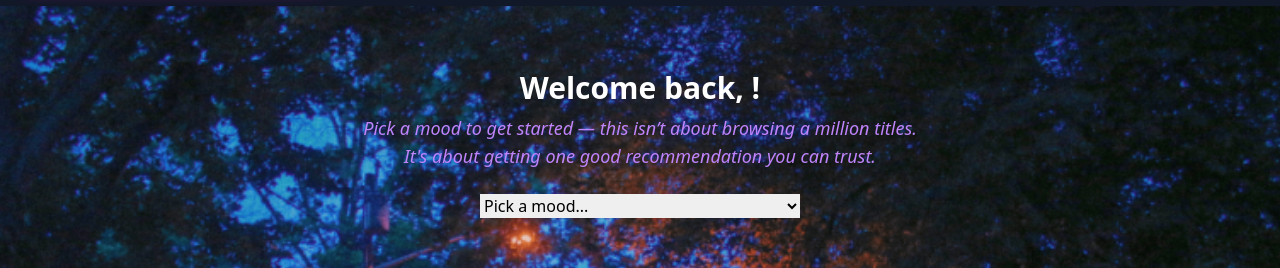
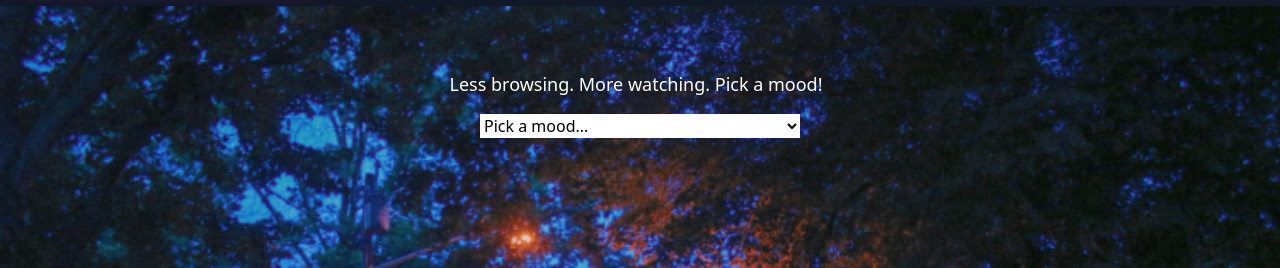
Before and after one commit to willfox0409/movie-mood-fe, a React (Vite) app: page /recommendations in a window 1280 px wide. Shown: the part 176-444 px from the top of the page. Built offline with nearby package versions, Linux system fonts and the light colour scheme; a web font is replaced by a local one.

Commit message:
feat: update Recommendation engine to correctly pass runtime props, separate runtime_filter and runtime_minutes. Add fade out styling to welcome back message

```diff
--- a/src/pages/Recommendations.jsx
+++ b/src/pages/Recommendations.jsx
@@ -1,6 +1,7 @@
 import React, { useState, useRef, useEffect } from 'react';
 import { moods, genres, decades, runtimes } from '../assets/dropdownOptions';
 import MovieCard from '../components/MovieCard';
+import { Typewriter } from 'react-simple-typewriter';
 
 function RecommendationsPage() {
   const username = localStorage.getItem('username');
@@ -11,10 +12,12 @@ function RecommendationsPage() {
   const [showDecade, setShowDecade] = useState(false);
   const [selectedDecade, setSelectedDecade] = useState('');
   const decadeRef = useRef(null);
-  const [selectedRuntime, setSelectedRuntime] = useState('');
+  const [selectedRuntimeFilter, setSelectedRuntimeFilter] = useState('');
   const [showRuntime, setShowRuntime] = useState(false);
   const runtimeRef = useRef(null);
   const [recommendation, setRecommendation] = useState(null);
+  const [showWelcome, setShowWelcome] = useState(true);
+  const [fadeOut, setFadeOut] = useState(false);
 
   // Scroll smoothly to genre dropdown when revealed
   useEffect(() => {
@@ -35,6 +38,21 @@ function RecommendationsPage() {
     }
   }, [showRuntime]);
 
+  useEffect(() => {
+  const fadeTimer = setTimeout(() => {
+    setFadeOut(true); // Start fading
+  }, 3000); // wait 3s before fading
+
+  const removeTimer = setTimeout(() => {
+    setShowWelcome(false); // Fully remove after fade
+  }, 4000); // wait 1s after fade to remove
+
+  return () => {
+    clearTimeout(fadeTimer);
+    clearTimeout(removeTimer);
+  };
+}, []);
+
   const handleGetRecommendation = async () => {
     const token = localStorage.getItem('token');
     try {
@@ -49,7 +67,7 @@ function RecommendationsPage() {
           mood: selectedMood,
           genre: selectedGenre,
           decade: selectedDecade,
-          runtime: selectedRuntime
+          runtime_filter: selectedRuntimeFilter
         })
       });
 
@@ -64,20 +82,70 @@ function RecommendationsPage() {
     }
   };
 
+  console.log("🎬 Current recommendation:", recommendation);
+  const handleSaveMovie = async () => {
+  const token = localStorage.getItem('token');
+
+    try {
+      console.log("Sending to backend:", {
+        movie_id: recommendation.movie_id
+      });
+      const response = await fetch('http://localhost:3000/api/v1/saved_movies', {
+        method: 'POST',
+        headers: {
+          'Content-Type': 'application/json',
+          Authorization: `Bearer ${token}`
+        },
+        body: JSON.stringify({
+          saved_movie: {
+            movie_id: recommendation.movie_id
+          }
+        })
+      });
+
+      if (response.ok) {
+        console.log('Movie saved!');
+      } else {
+        console.error('❌ Failed to save movie');
+      }
+    } catch (error) {
+      console.error('⚠️ Network error saving movie:', error);
+    }
+  };
+
   return (
     <div
       className="min-h-screen bg-cover bg-center text-white flex flex-col items-center pt-16 px-4 font-bitcount"
       style={{ backgroundImage: "url('/images/summer_suburb_dusk.png')" }}
     >
-      <h1 className="text-3xl font-bold mb-2">Welcome back, {username}!</h1>
-      <p className="text-lg mb-6 text-purple-400 italic max-w-xl text-center">
-        Pick a mood to get started — this isn’t about browsing a million titles.
-        It's about getting one good recommendation you can trust.
+    {showWelcome && (
+      <h1
+        className={`text-3xl mb-8 transition-opacity duration-1000 ease-in-out ${
+          fadeOut ? 'opacity-0' : 'opacity-100'
+        }`}
+      >
+        Welcome back {username}!
+      </h1>
+    )}
+      <p className="text-lg text-white mb-4 max-w-xl text-center">
+        <Typewriter
+          words={[
+            'Less browsing. More watching. Pick a mood!',
+            'Fewer clicks. Better picks. Start with a mood.',
+            'One mood. One movie. Press play.'
+          ]}
+          loop={true}
+          cursor
+          cursorStyle="_"
+          typeSpeed={80}
+          deleteSpeed={40}
+          delaySpeed={3000}
+        />
       </p>
 
       {/* Mood Dropdown */}
       <select
-        className="select select-bordered text-black w-full max-w-xs mb-4"
+        className="select select-bordered bg-white text-black w-full max-w-xs mb-4"
         value={selectedMood}
         onChange={(e) => {
           setSelectedMood(e.target.value);
@@ -95,11 +163,11 @@ function RecommendationsPage() {
       {/* Reveal Genre Dropdown if mood selected */}
       {showGenre && (
         <div ref={genreRef} className="mt-6 flex flex-col items-center">
-          <p className="text-md text-purple-300 mb-2">
+          <p className="text-lg text-white mb-2 text-shadow-pink">
             Love that. Let’s narrow it down — got a genre in mind?
           </p>
           <select
-            className="select select-bordered text-black w-full max-w-xs"
+            className="select select-bordered bg-white text-black w-full max-w-xs mb-4"
             value={selectedGenre}
             onChange={(e) => {
               setSelectedGenre(e.target.value);
@@ -119,11 +187,11 @@ function RecommendationsPage() {
       {/* Reveal Decade Dropdown if genre selected */}
       {showDecade && (
         <div ref={decadeRef} className="mt-6 flex flex-col items-center">
-          <p className="text-md text-purple-300 mb-2">
+          <p className="text-lg text-white mb-2 text-shadow-pink">
             Nice. Want to stick to a particular decade?
           </p>
           <select
-            className="select select-bordered text-black w-full max-w-xs"
+            className="select select-bordered bg-white text-black w-full max-w-xs mb-4"
             value={selectedDecade}
             onChange={(e) => {
               setSelectedDecade(e.target.value);
@@ -143,13 +211,13 @@ function RecommendationsPage() {
       {/* Reveal Runtime Dropdown if decade selected */}
       {showRuntime && (
         <div ref={runtimeRef} className="mt-6 flex flex-col items-center">
-          <p className="text-md text-purple-300 mb-2">
+          <p className="text-lg text-white mb-2 text-shadow-pink">
             Almost there. Any preference on how long the movie should be?
           </p>
           <select
-            className="select select-bordered text-black w-full max-w-xs"
-            value={selectedRuntime}
-            onChange={(e) => setSelectedRuntime(e.target.value)}
+            className="select select-bordered bg-white text-black w-full max-w-xs mb-4"
+            value={selectedRuntimeFilter}
+            onChange={(e) => setSelectedRuntimeFilter(e.target.value)}
           >
             <option value="">Pick a runtime...</option>
             {runtimes.map((runtime, idx) => (
@@ -161,25 +229,45 @@ function RecommendationsPage() {
         </div>
       )}
 
-      {/* Final Step: Get Recommendation Button */}
-      {selectedRuntime && (
+      {selectedRuntimeFilter && (
         <div className="mt-8 flex flex-col items-center">
-          <p className="text-md text-purple-300 mb-4">
+          <p className="text-lg text-white mb-2 text-shadow-pink">
             Ready? Let’s find you a movie.
           </p>
-          <button
-            onClick={handleGetRecommendation}
-            className="btn btn-accent px-6 py-2 text-white text-lg font-bold shadow-lg hover:scale-105 transition-transform"
-          >
-            🎲 Get Recommendation
-          </button>
+          <div className="flex items-center gap-6">
+            <img
+              src="/animations/square-colors.gif"
+              alt="Animated square sprite"
+              className="w-12 h-12"
+            />
+
+            <button
+              onClick={handleGetRecommendation}
+              className="px-8 py-3 text-base font-semibold text-black bg-[#C0C0C0] border border-[#808080] rounded-sm shadow-[4px_4px_0px_#404040] hover:shadow-[2px_2px_0px_#404040] hover:translate-x-[1px] hover:translate-y-[1px] transition-all duration-150 ease-in-out"
+            >
+              Get Recommendation
+            </button>
+
+            <img
+              src="/animations/square-colors.gif"
+              alt="Animated square sprite"
+              className="w-12 h-12"
+            />
+          </div>
         </div>
       )}
 
       {/* MovieCard Result */}
       {recommendation && (
-        <div className="mt-10 flex justify-center w-full px-4">
+        <div className="mt-10 flex flex-col items-center">
           <MovieCard {...recommendation} />
+
+          <button
+            onClick={handleSaveMovie}
+            className="btn mt-4 bg-black text-white px-6 py-2 text-md rounded hover:bg-gray-900 transition"
+          >
+            💾 Save for Later?
+          </button>
         </div>
       )}
     </div>
```
